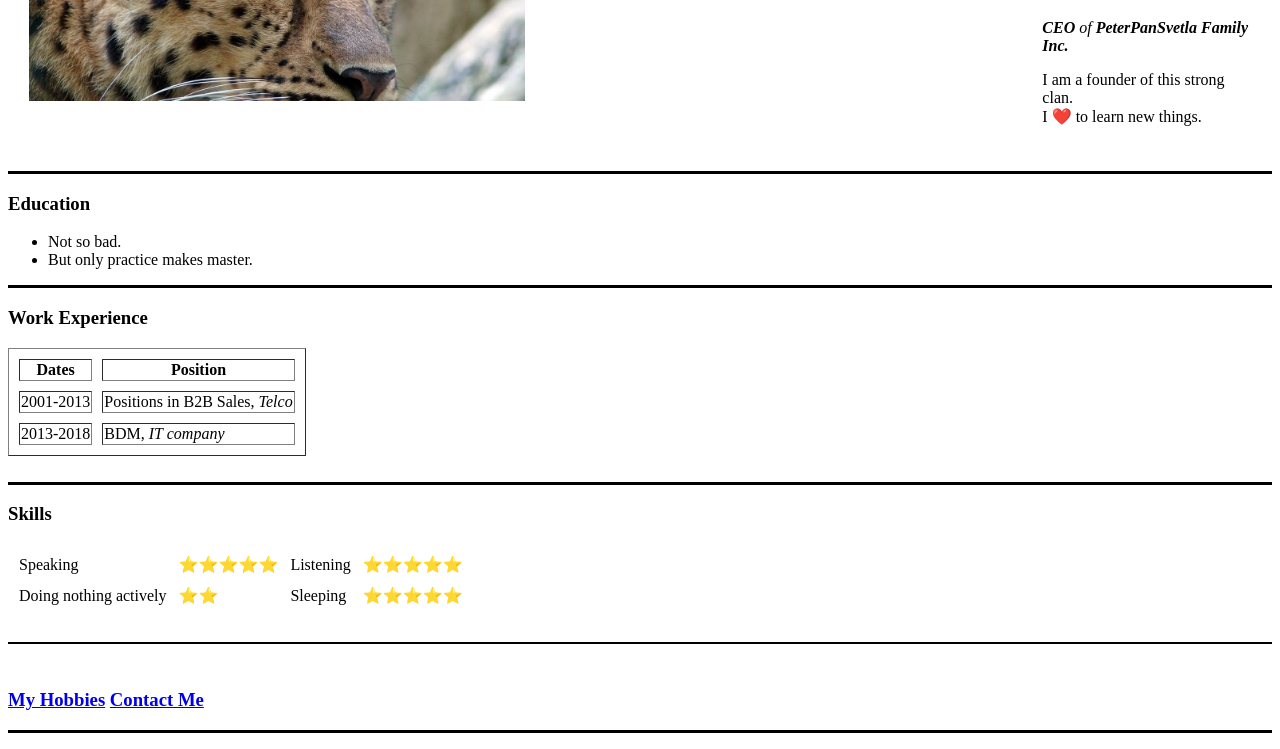
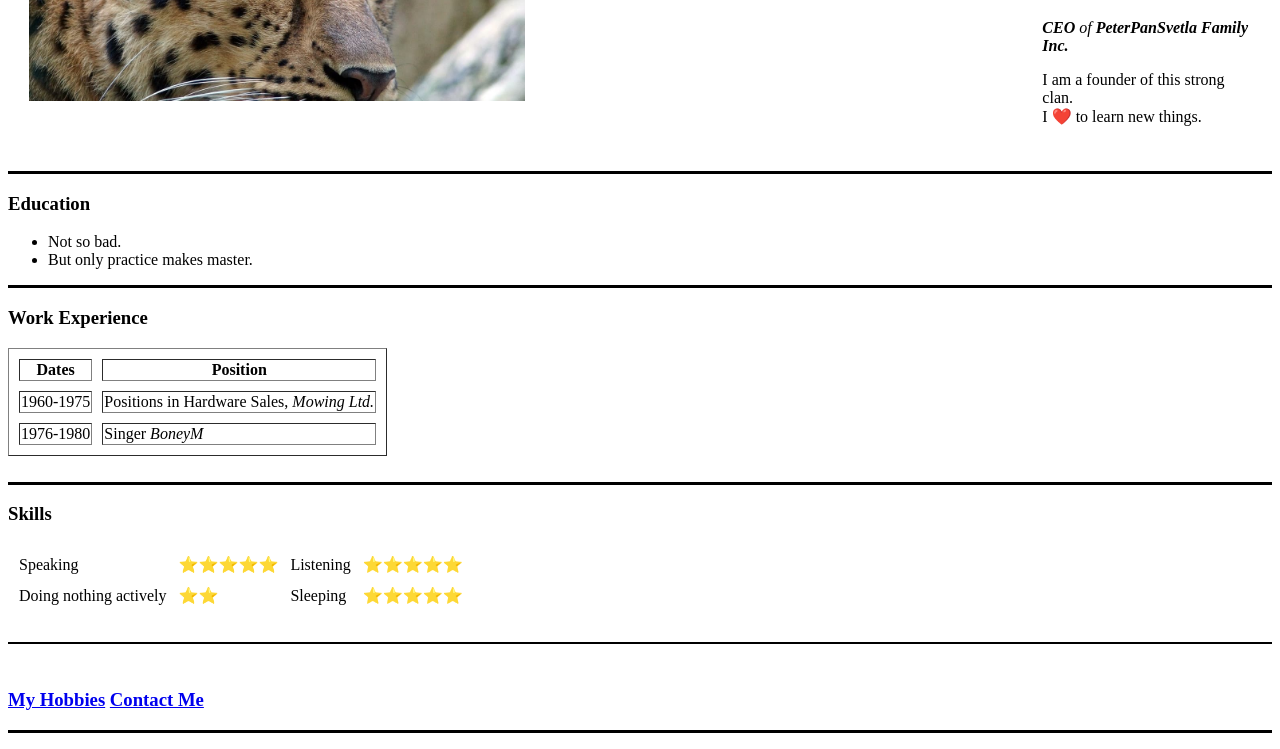
Before and after one commit to PeterPanSvetla/cv_fictional, a plain HTML site: page index.html in a window 1280 px wide. Shown: the part 130-879 px from the top of the page. Drawn offline with Linux system fonts and the light colour scheme.

Commit message:
career list change

```diff
--- a/index.html
+++ b/index.html
@@ -40,12 +40,12 @@
     </thead>
     <tbody>
       <tr>
-        <td>2001-2013</td>
-        <td>Positions in B2B Sales, <em>Telco</em></td>
+        <td>1960-1975</td>
+        <td>Positions in Hardware Sales, <em>Mowing Ltd.</em></td>
       </tr>
       <tr>
-        <td>2013-2018</td>
-        <td>BDM, <em>IT company</em></td>
+        <td>1976-1980</td>
+        <td>Singer <em>BoneyM</em></td>
       </tr>
     </tbody>
   </table>
```
